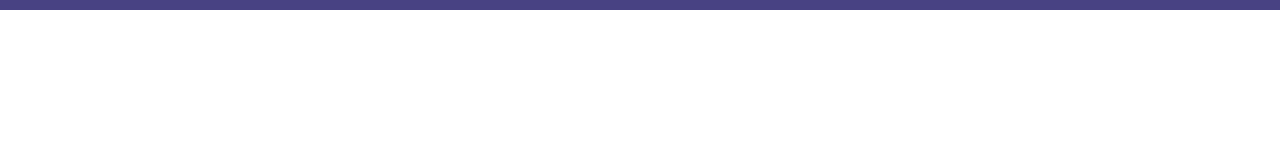
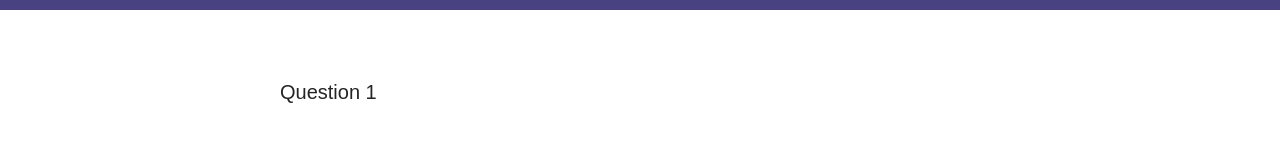
Before and after one commit to distanceOn/t1project, a React (Create React App) app: page / in a window 1280 px wide. Shown: the part 4887-5029 px from the top of the page. Before the commit the page ends 4897 px from the top, so only its background shows below. Built offline with nearby package versions, Linux system fonts and the light colour scheme.

Commit message:
feat: create skeleton of faq

```diff
--- a/src/components/atoms/Title/Title.module.scss
+++ b/src/components/atoms/Title/Title.module.scss
@@ -3,6 +3,11 @@
 
   &_min {
     font-size: 1.6rem;
+  }
+
+  &_xmin {
+    font-size: 20px;
+    font-weight: 400;
   }
 
   &_small {
@@ -29,4 +34,7 @@
   &_grey {
     color: #444b58;
   }
+  &_black {
+    color: #242424;
+  }
 }
--- a/src/components/atoms/Title/Title.tsx
+++ b/src/components/atoms/Title/Title.tsx
@@ -12,7 +12,7 @@ export const Title = ({ children, color, size }: TitleProps) => {
     return <h3 className={className}>{children}</h3>;
   }
 
-  if (size === 'min') {
+  if (size === 'min' || size === 'xmin') {
     return <h4 className={className}>{children}</h4>;
   }
 
--- a/src/components/atoms/Title/types.ts
+++ b/src/components/atoms/Title/types.ts
@@ -1,5 +1,5 @@
-export type TitleColors = 'white' | 'grey';
-export type TitleSizes = 'min' | 'small' | 'default' | 'large';
+export type TitleColors = 'white' | 'grey' | 'black';
+export type TitleSizes = 'min' | 'xmin' | 'small' | 'default' | 'large';
 
 export type TitleStyles = {
   color: TitleColors;
--- a/src/components/atoms/Title/utils.ts
+++ b/src/components/atoms/Title/utils.ts
@@ -5,6 +5,7 @@ const getTitleColor = (color: TitleColors) => {
   const colors = {
     white: S.color_white,
     grey: S.color_grey,
+    black: S.color_black,
   };
   return colors[color];
 };
@@ -12,6 +13,7 @@ const getTitleColor = (color: TitleColors) => {
 const getTitleSize = (size: TitleSizes) => {
   const sizes = {
     min: S.title_min,
+    xmin: S.title_xmin,
     small: S.title_small,
     default: S.title_default,
     large: S.title_large,
--- /dev/null
+++ b/src/components/molecules/FaqItem/FaqItem.tsx
@@ -0,0 +1,14 @@
+import { Title } from '../../atoms/Title/Title';
+import S from './FaqItem.module.scss';
+
+export const FaqItem = () => {
+  return (
+    <li className={S.container}>
+      <div>
+        <Title color='black' size='xmin'>
+          Question 1
+        </Title>
+      </div>
+    </li>
+  );
+};
--- /dev/null
+++ b/src/components/organisms/Faq/Faq.tsx
@@ -0,0 +1,10 @@
+import { FaqItem } from '../../molecules/FaqItem/FaqItem';
+import S from './Faq.module.scss';
+
+export const Faq = () => {
+  return (
+    <div className={S.container}>
+      <FaqItem />
+    </div>
+  );
+};
--- a/src/components/templates/GenericTemplate/GenericTemplate.module.scss
+++ b/src/components/templates/GenericTemplate/GenericTemplate.module.scss
@@ -15,9 +15,15 @@
   &_min {
     padding: 1rem 13rem;
   }
+
   &_small {
     padding: 5.4rem 13rem 5.3rem;
   }
+
+  &_xsmall {
+    padding: 6rem 28rem 9.2rem;
+  }
+
   &_medium {
     padding: 10rem 13rem 9.3rem;
   }
--- a/src/components/templates/GenericTemplate/types.ts
+++ b/src/components/templates/GenericTemplate/types.ts
@@ -1,5 +1,5 @@
 export type Colors = 'white' | 'purple';
-export type Paddings = 'min' | 'small' | 'medium' | 'large';
+export type Paddings = 'min' | 'small' | 'xsmall' | 'medium' | 'large';
 
 export type Styles = {
   color: Colors;
--- a/src/components/templates/GenericTemplate/utils.ts
+++ b/src/components/templates/GenericTemplate/utils.ts
@@ -15,6 +15,7 @@ export const getPaddingClassName = (padding: Paddings) => {
   const paddingClassNames = {
     min: S.padding_min,
     small: S.padding_small,
+    xsmall: S.padding_xsmall,
     medium: S.padding_medium,
     large: S.padding_large,
   };
--- a/src/pages/CatalogPage/CatalogPage.tsx
+++ b/src/pages/CatalogPage/CatalogPage.tsx
@@ -10,6 +10,7 @@ import { About } from '../../components/organisms/About/About';
 import { ProductSelection } from '../../components/organisms/ProductSelection/ProductSelection';
 import { TeamTemplate } from '../../components/templates/TeamTemplate/TeamTemplate';
 import { Team } from '../../components/organisms/Team/Team';
+import { Faq } from '../../components/organisms/Faq/Faq';
 export const CatalogPage = () => {
   return (
     <div className={S.container}>
@@ -37,6 +38,9 @@ export const CatalogPage = () => {
       <TeamTemplate>
         <Team />
       </TeamTemplate>
+      <GenericTemplate color='white' padding='xsmall'>
+        <Faq />
+      </GenericTemplate>
     </div>
   );
 };
```
Also changed, not shown: src/components/molecules/FaqItem/FaqItem.module.scss (added), src/components/organisms/Faq/Faq.module.scss (added).
